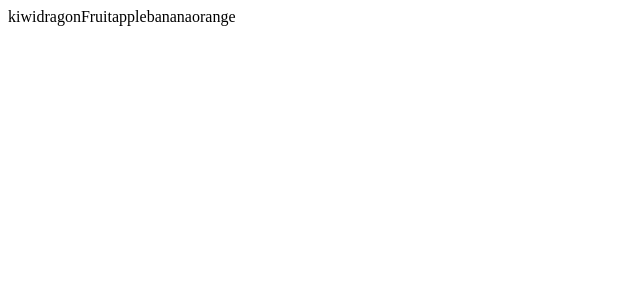
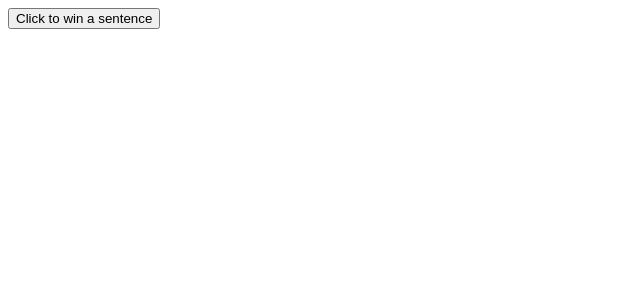
Before and after one commit to artemissmart/git-exp, a React (Vite) app: page / in a window 1280 px wide. Shown: the top 300 px of the page, without its empty margins (0-640 px from the left). Built offline with nearby package versions, Linux system fonts and the light colour scheme.

Commit message:
adding a simple button

```diff
--- a/src/App.jsx
+++ b/src/App.jsx
@@ -1,12 +1,22 @@
-import List from "./List.jsx"
+import Button from "./Button.jsx"
 
 
 
 function App() {
 
- return(<List/>)
+ return(<Button/>)
 
 
 }
 
 export default App
+
+
+
+
+
+
+
+
+//<ul></ul> unordered list
+//<ol></ol> ordered list
--- /dev/null
+++ b/src/Button.jsx
@@ -0,0 +1,23 @@
+
+
+function Button(){
+
+    let count = 0;
+
+    const handleClick = (name) => {
+        if(count < 3){
+            count++;
+            console.log(`${name} you clicked on me and why ${count} times ??`);
+        } else {
+            console.log(`${name} stop doing this`)
+        }
+
+
+
+
+    };
+    return (<button onClick={() => handleClick("Arthur :D")}>Click to win a sentence</button>)
+
+}
+
+export default Button
--- a/src/List.jsx
+++ /dev/null
@@ -1,13 +0,0 @@
-
-
-function List(){
-
-const fruits = ["kiwi", "dragonFruit", "apple", "banana", "orange"]
-
-
-    return (fruits);
-
-
-}
-
-export default List
```
